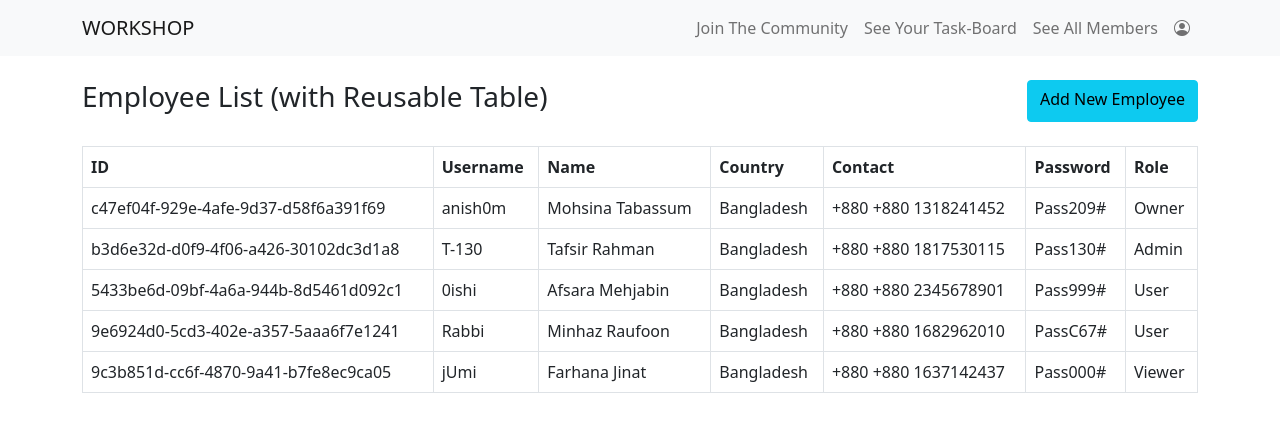
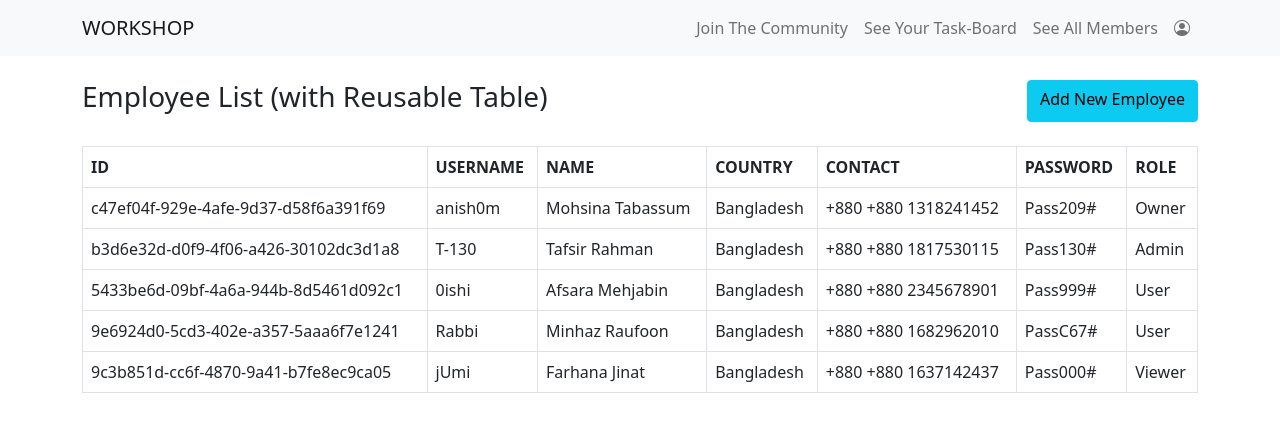
Before and after one commit to mohsina-rifa/Workshop, a Vue app: page /datatable in a window 1280 px wide. Shown: the top 432 px of the page. Built offline with nearby package versions, Linux system fonts and the light colour scheme; data requests are answered from the project's data file.

Commit message:
Auto labelling

```diff
--- a/src/components/TestDatatable.vue
+++ b/src/components/TestDatatable.vue
@@ -31,14 +31,14 @@ onMounted(async () => {
 });
 
 const columns: Column[] = [
-  { key: "id", label: "ID" },
-  { key: "username", label: "Username" },
-  { key: "name", label: "Name" },
-  { key: "country", label: "Country" },
-  { key: "contact", label: "Contact" },
-  { key: "password", label: "Password" },
-  { key: "role", label: "Role" },
-];
+  "id",
+  "username",
+  "name",
+  "country",
+  "contact",
+  "password",
+  "role",
+].map((key) => ({ key, label: key.toUpperCase() }));
 
 const allRoles = computed(() => Object.values(USER_ROLE));
 
@@ -75,7 +75,9 @@ const changeRole = (id: string, newRole: string) => {
           <select
             class="form-select text-capitalize"
             v-model="row.role"
-            @change="changeRole(row.id, ($event.target as HTMLInputElement)?.value)"
+            @change="
+              changeRole(row.id, ($event.target as HTMLInputElement)?.value)
+            "
           >
             <option
               v-for="role in allRoles"
--- a/src/types/common.ts
+++ b/src/types/common.ts
@@ -2,8 +2,3 @@ export type Column = {
   key: string;
   label: string;
 }
-
-export type Field = {
-  key: string;
-  label: string;
-}
```
